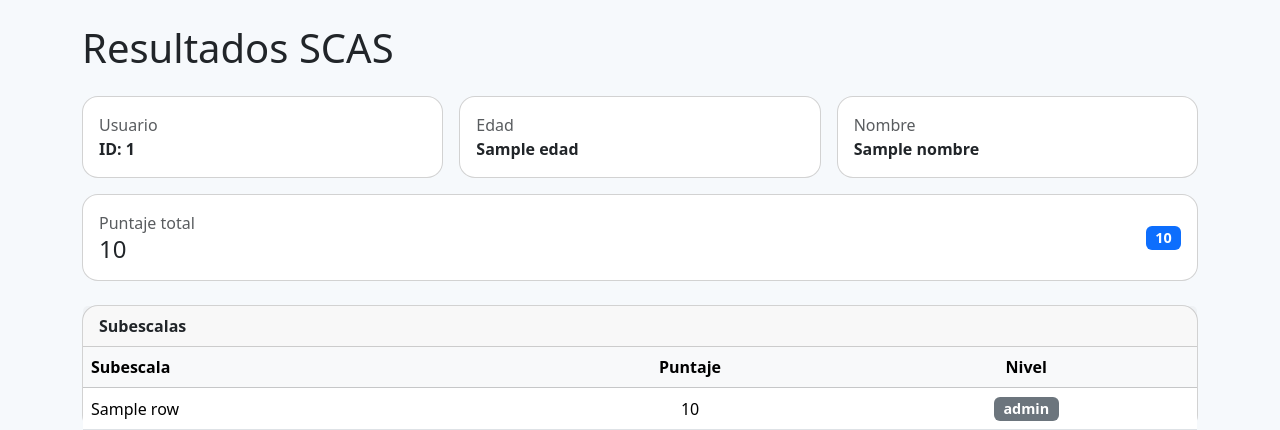
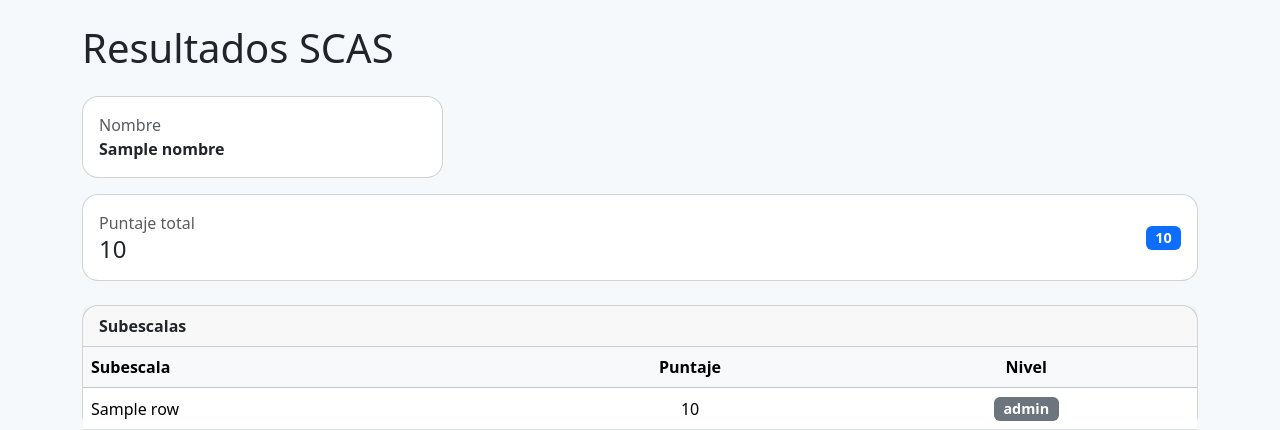
Before and after one commit to MirellaYuriko1/Tesis_clon, a Flask app: template templates/resultado.html in a window 1280 px wide. Shown: the top 430 px of the page. Run offline with Flask 3, Linux system fonts and the light colour scheme; the template is opened without the code that fills it: most values are stand-ins (such as "Sample title", 1, 10 or a date in 2020).

Commit message:
Actualizar

```diff
--- a/templates/resultado.html
+++ b/templates/resultado.html
@@ -25,24 +25,10 @@
     <div class="row g-3 mb-3">
       <div class="col-md-4">
         <div class="card p-3">
-          <div class="text-muted">Usuario</div>
-          <div class="fw-semibold">ID: {{ uid }}</div>
+            <div class="text-muted">Nombre</div>
+            <div class="fw-semibold">{{ nombre }}</div>
         </div>
       </div>
-      <div class="col-md-4">
-        <div class="card p-3">
-          <div class="text-muted">Edad</div>
-          <div class="fw-semibold">{{ edad }}</div>
-        </div>
-      </div>
-
-<div class="col-md-4">
-  <div class="card p-3">
-    <div class="text-muted">Nombre</div>
-    <div class="fw-semibold">{{ nombre }}</div>
-  </div>
-</div>
-
     </div>
 
     <!-- Total -->
```
